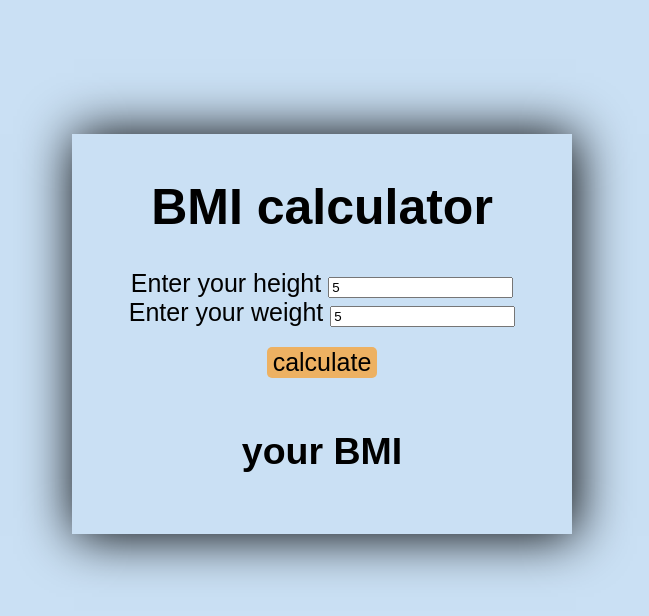
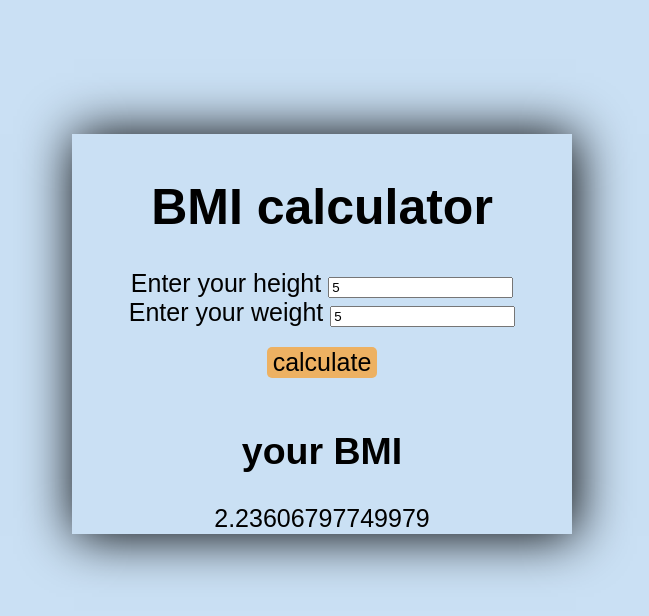
Before and after one commit to Hasanurislam/JS-Mini-Project, a plain HTML site: page colorchanger/BMIcalculator/index.html in a window 1280 px wide. Both pictures are taken after typing "5", "5" into the empty fields and a click on the button "calculate". Shown: the whole page, without its empty margins (318-967 px from the left). Drawn offline with Linux system fonts and the light colour scheme.

Commit message:
BMI calculator

```diff
--- a/colorchanger/BMIcalculator/index.html
+++ b/colorchanger/BMIcalculator/index.html
@@ -10,8 +10,8 @@
     <div class="container">
         <h1>BMI calculator</h1>
         <div class="inp">
-            <label>Enter your height</label> <input  type="number"><br>
-            <label>Enter your weight</label> <input  type="number"><br>
+            <label>Enter your height</label> <input id="he-it" type="number"><br>
+            <label>Enter your weight</label> <input id="we-it" type="number"><br>
             <button id="cal-btn">calculate</button>
         </div>
         <div>
--- a/colorchanger/BMIcalculator/script.js
+++ b/colorchanger/BMIcalculator/script.js
@@ -0,0 +1,14 @@
+let height=document.querySelector('#he-it');
+let weight=document.querySelector('#we-it');
+let p=document.querySelector('p');
+
+let btn=document.querySelector('#cal-btn');
+
+btn.addEventListener("click",function(){
+    let hei=parseInt(height.value)
+    let wei=parseInt(weight.value);
+    let bmi=wei/Math.sqrt(hei);
+
+    p.innerText=bmi
+
+})
```
